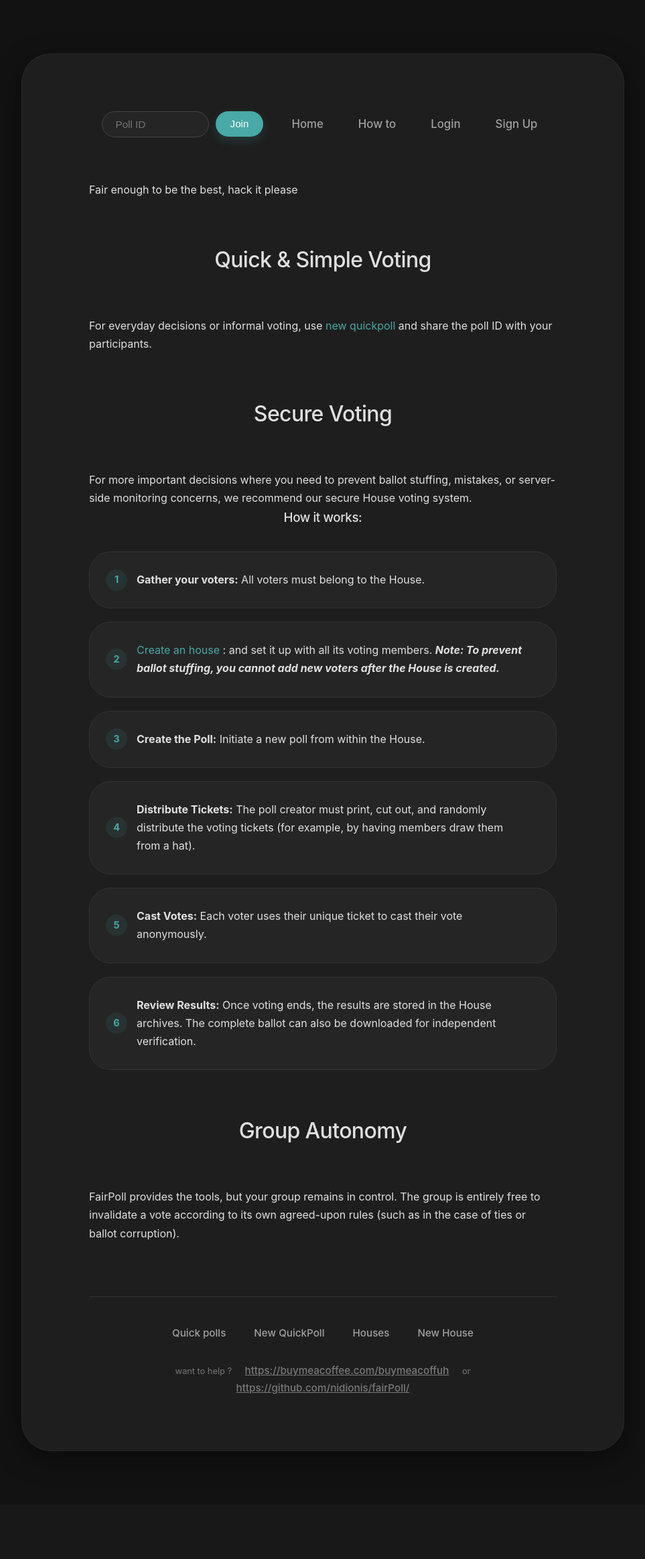
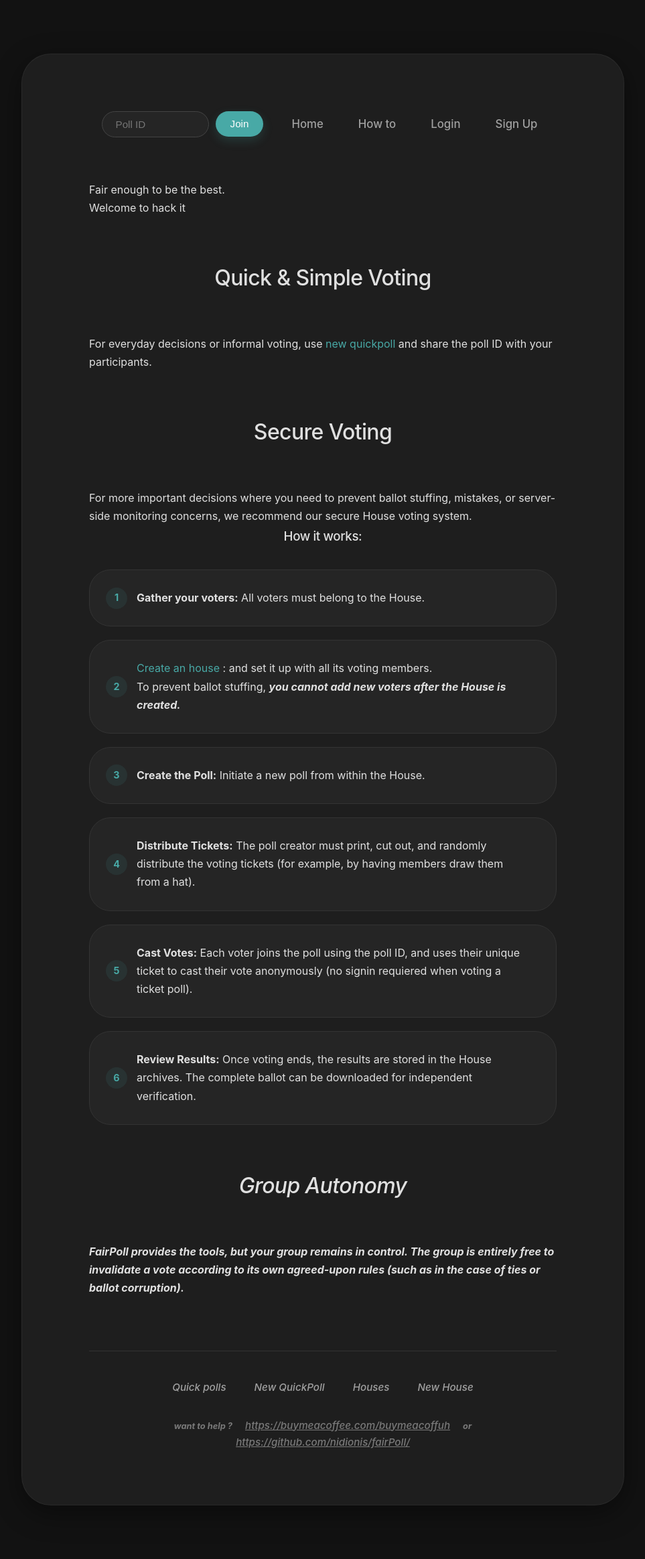
Before and after one commit to nidionis/fairPoll, a Django app: template templates/about.html in a window 1280 px wide. Shown: the whole page at 67% size, without its empty margins (158-1121 px from the left). Before the commit the page ends 2166 px from the top, so only its background shows below. Run offline with Django 5.2, Linux system fonts and the light colour scheme; the template is opened without the code that fills it, so the values that code supplies are empty.

Commit message:
a poll need at least 1 participant + "how to" modified

```diff
--- a/polls/forms.py
+++ b/polls/forms.py
@@ -73,6 +73,12 @@ class QuickPollForm(forms.ModelForm):
                 raise forms.ValidationError("The deadline must be at least 1 minute from now.")
         return dead_line
 
+    def clean_max_participants(self):
+        max_participants = self.cleaned_data.get('max_participants')
+        if max_participants is not None and max_participants < 1:
+            raise forms.ValidationError("A poll must have at least 1 participant.")
+        return max_participants
+
     def save(self, commit=True, owner=None):
         instance = super().save(commit=False)
         if owner and owner.is_authenticated:
--- a/templates/about.html
+++ b/templates/about.html
@@ -3,7 +3,8 @@
 {% block title %}About FairPoll{% endblock %}
 
 {% block content %}
-  <p>Fair enough to be the best, hack it please</p>
+  <p>Fair enough to be the best.</p>
+  <p>Welcome to hack it</p>
 
   <section>
     <h2>Quick & Simple Voting</h2>
@@ -24,13 +25,13 @@
       <li>
           <a href="{% url 'houses:house_create' %}">Create an house</a> : and set it up with all its voting members.
 
-          <b><em>Note: To prevent ballot stuffing, you cannot add new voters after the House is created.</em></b>
+          <p>To prevent ballot stuffing, <b><em>you cannot add new voters after the House is created.</em></b></p>
       </li>
       <li><strong>Create the Poll:</strong> Initiate a new poll from within the House.</li>
       <li><strong>Distribute Tickets:</strong> The poll creator must print, cut out, and randomly distribute the voting tickets (for example, by having members draw them from a hat).</li>
-      <li><strong>Cast Votes:</strong> Each voter uses their unique ticket to cast their vote anonymously.</li>
-      <li><strong>Review Results:</strong> Once voting ends, the results are stored in the House archives. The complete ballot can also be downloaded for independent verification.</li>
-    </ol>
+      <li><strong>Cast Votes:</strong> Each voter joins the poll using the poll ID, and uses their unique ticket to cast their vote anonymously (no signin requiered when voting a ticket poll).</li>
+      <li><strong>Review Results:</strong> Once voting ends, the results are stored in the House archives. The complete ballot can be downloaded for independent verification.</li>
+    </ol><b><em>
   </section>
 
   <section>
```
